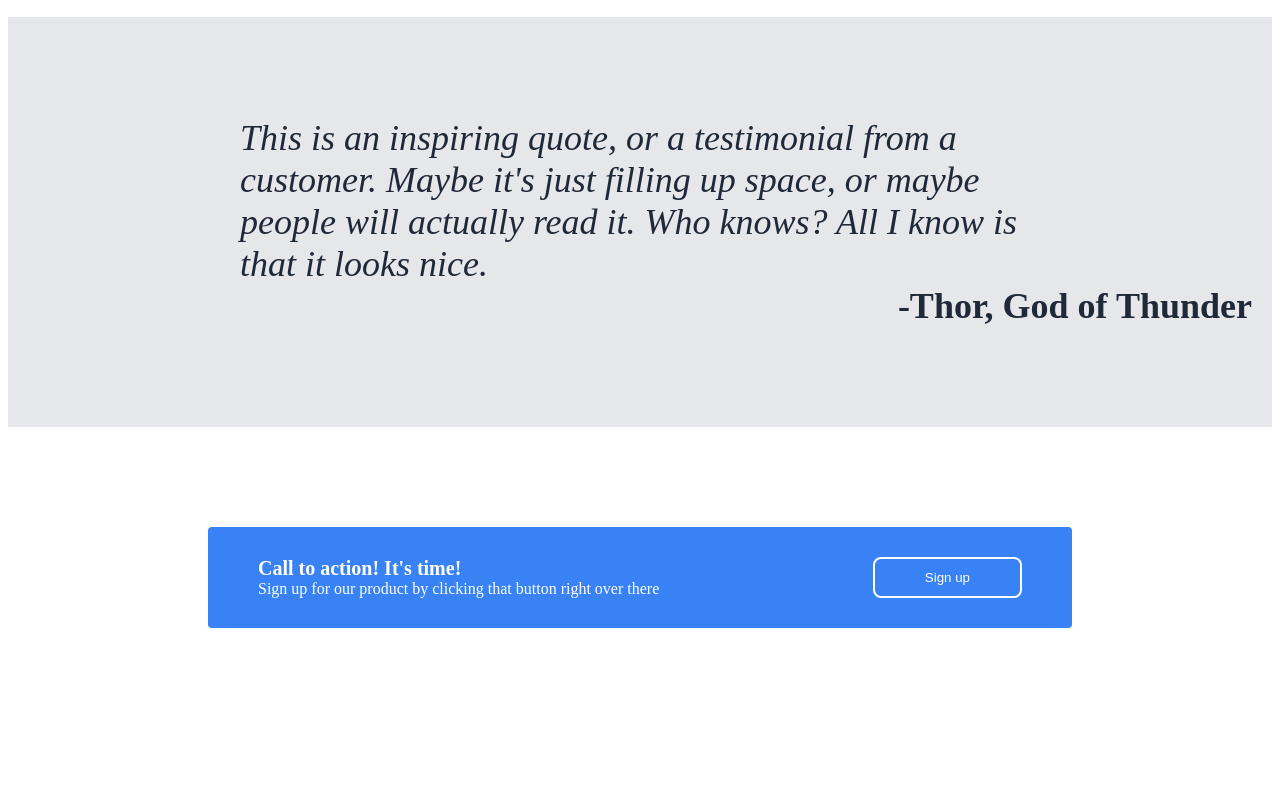
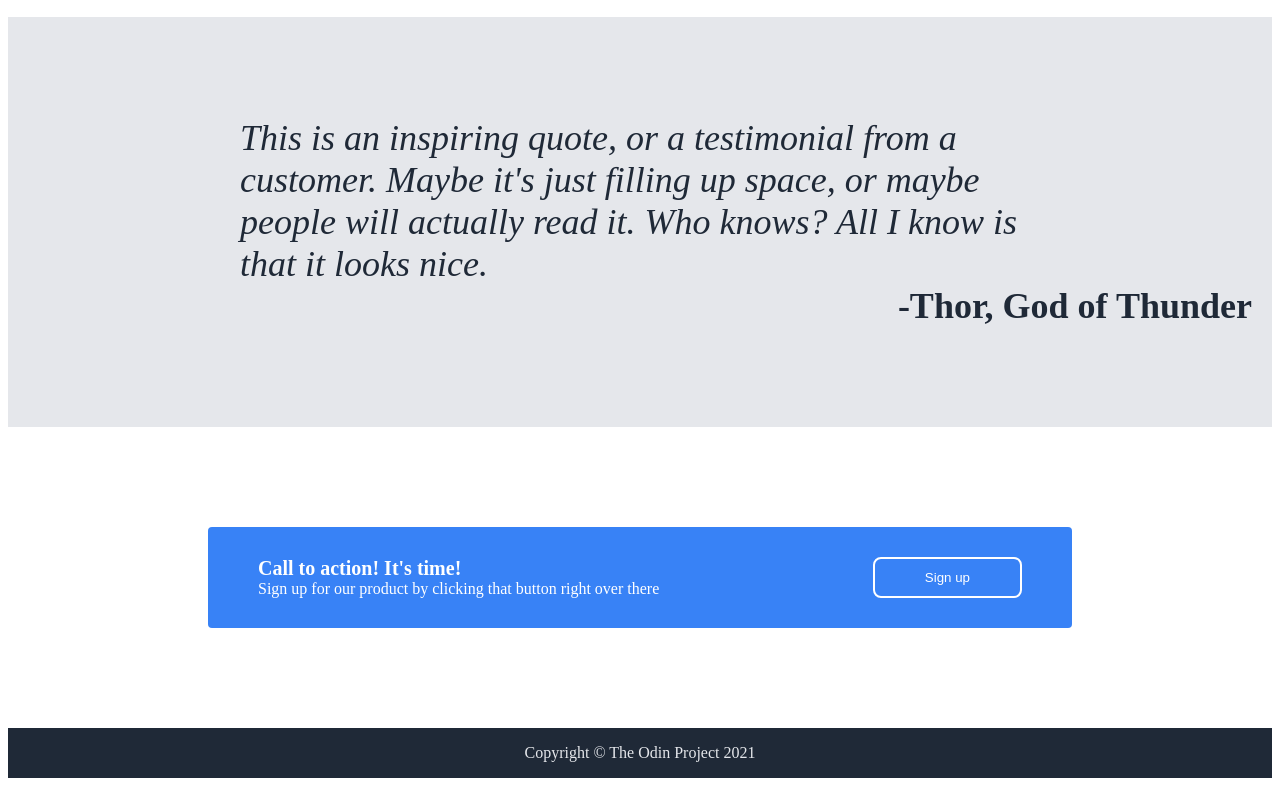
Before and after one commit to FeeDrago/Landing-Page, a plain HTML site: page index.html in a window 1280 px wide. Shown: the part 804-1590 px from the top of the page. Before the commit the page ends 1540 px from the top, so only its background shows below. Drawn offline with Linux system fonts and the light colour scheme.

Commit message:
Finish footer section

```diff
--- a/index.html
+++ b/index.html
@@ -98,6 +98,10 @@
         </div>
     </div>
 
+    <div class="footer">
+        Copyright © The Odin Project 2021
+    </div>
+
 </body>
 
 </html>
--- a/styles.css
+++ b/styles.css
@@ -179,3 +179,12 @@ button {
     border: 2px solid;
     border-color: white;
 }
+
+.footer {
+    display: flex;
+    justify-content: center;
+    align-items: center;
+    height: 50px;
+    background-color: #1f2937;
+    color: #e5e7eb;
+}
```
